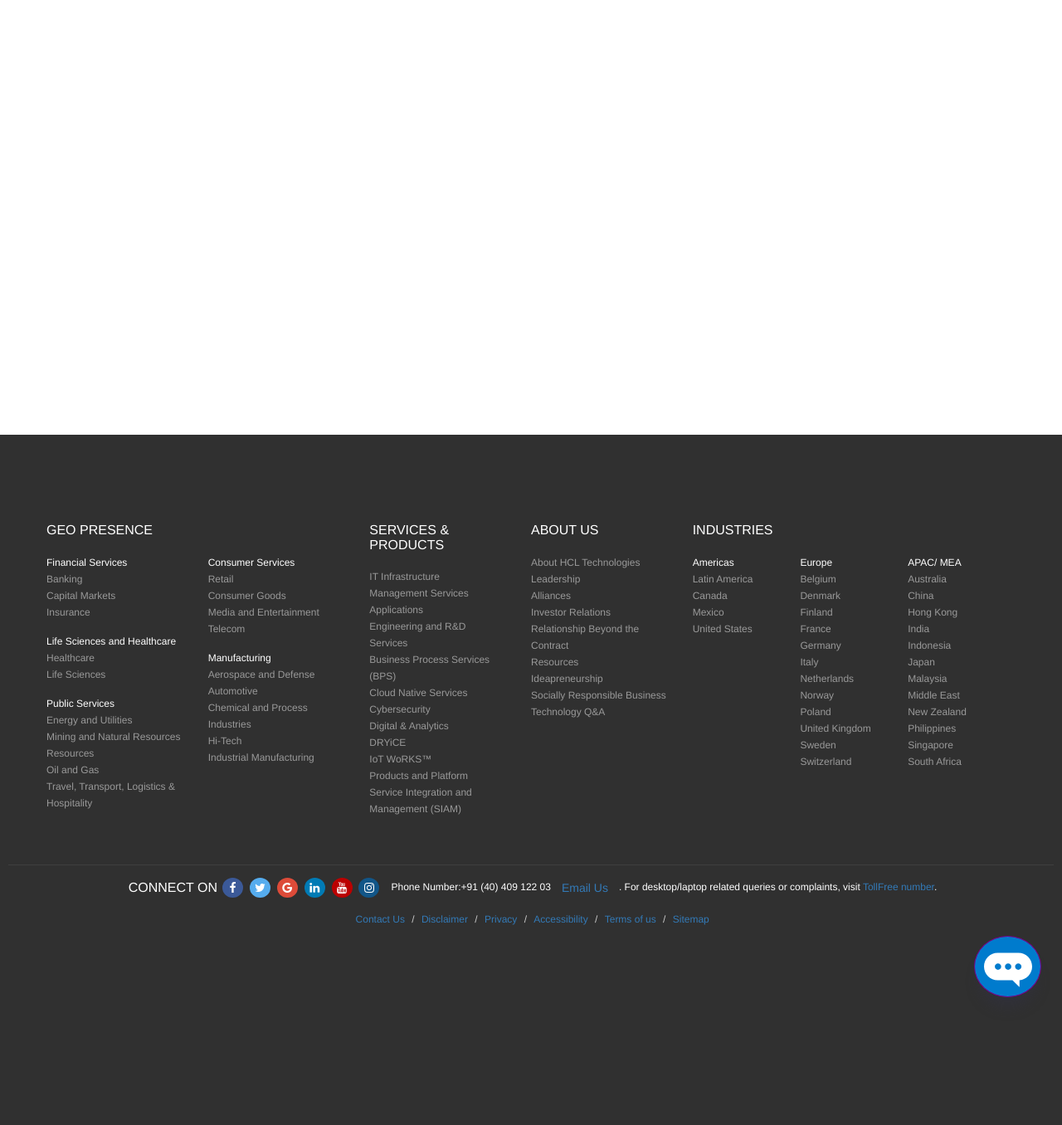
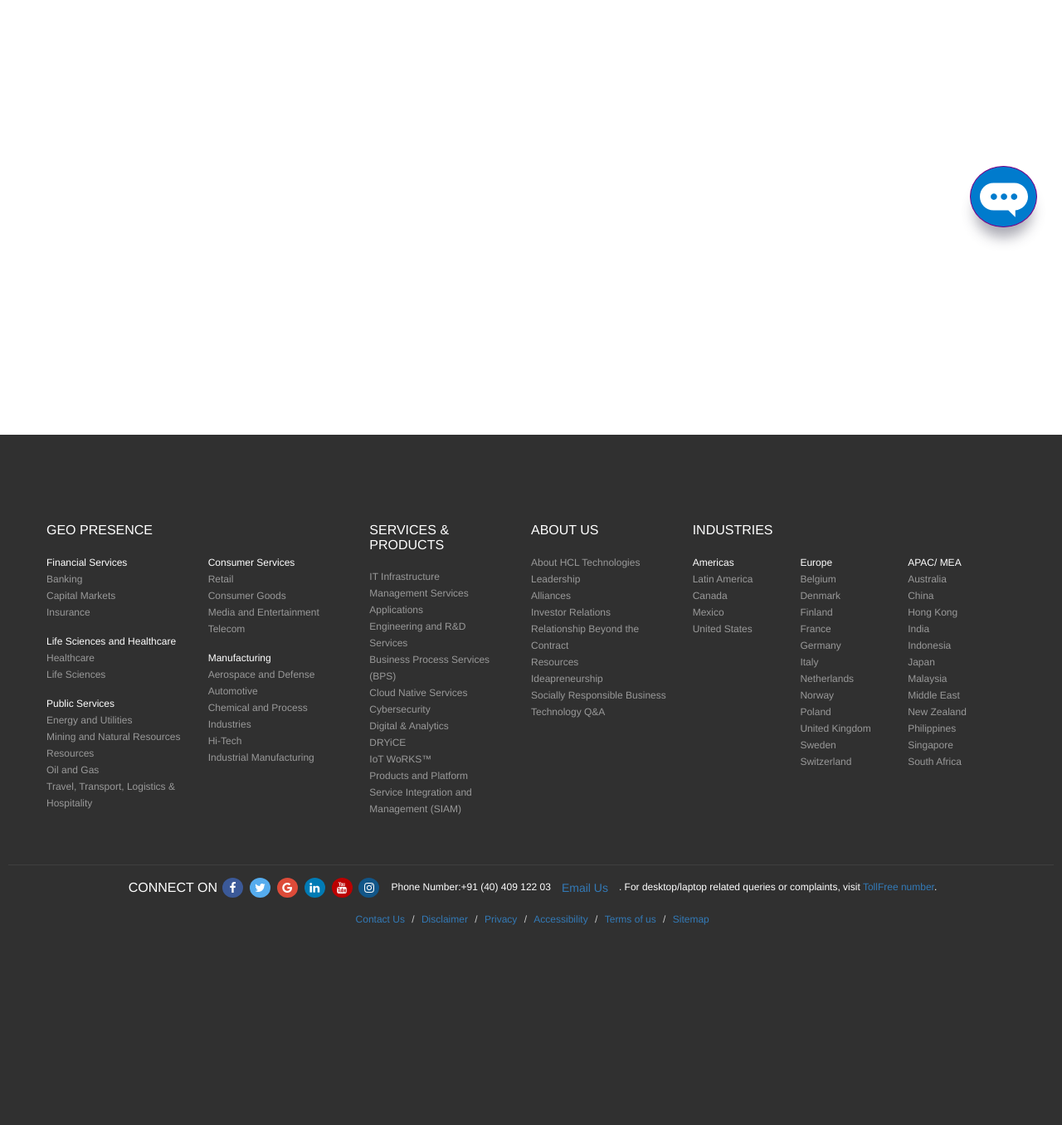
Before and after one commit to shashanksmf/quantega, a PHP site: page / in a window 1280 px wide. Shown: the part 476-1832 px from the top of the page at 83% size. Run offline with PHP 8.4, Linux system fonts and the light colour scheme.

Commit message:
position fixed added

```diff
--- a/css/main.css
+++ b/css/main.css
@@ -387,6 +387,9 @@ padding: 0px;
 }
 .floating-btn{
       text-align: end;
+      position: fixed;
+    bottom: 50px;
+    right: 30px;
 }
 .float{
     padding-left: 10px;
@@ -405,6 +408,3 @@ padding: 0px;
 .small-language{
       padding-top: 30px;
 }
-/* .world-lang{
-  margin-left:  5px;
-} */
```
